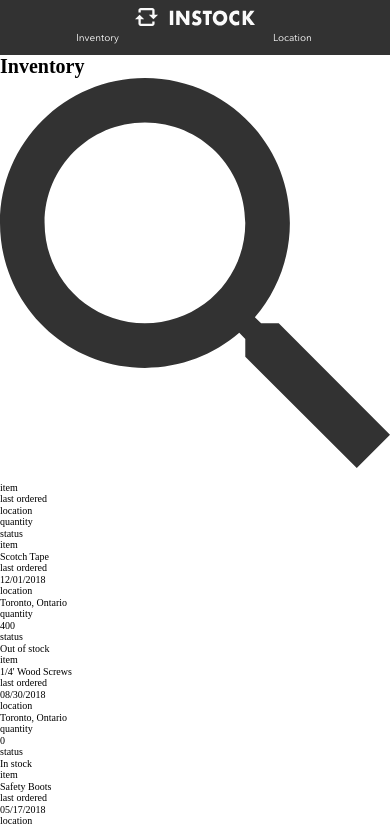
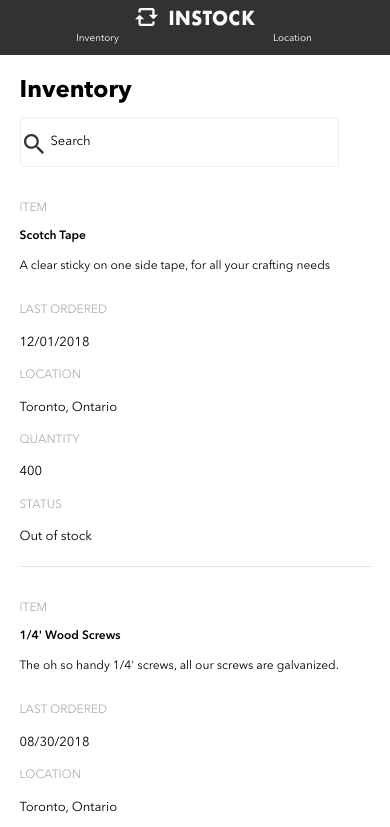
Before and after one commit to Michael-Maleki/InStock, a React (Create React App) app in the folder client/: page / in a window 390 px wide. Shown: the top 827 px of the page. Built offline with nearby package versions, Linux system fonts and the light colour scheme.

Commit message:
mobile-framework completed

```diff
--- a/client/src/components/Inventory/Inventory.js
+++ b/client/src/components/Inventory/Inventory.js
@@ -15,13 +15,13 @@ class Inventory extends React.Component {
   render() {
     console.log(this.state.data[0].name);
     return (
-      <>
+      <section className="inventory">
         <h1 className="inventory--heading">Inventory</h1>
         <div className="search-box">
             <img className="search-box__icon" src={searchIcon} alt="" />
-            <input className="search-box__input"/>
+            <input className="search-box__input" type="name" placeholder="Search" />
         </div>
-        <div className="inventory--categories">
+        <div className="inventory--categories top-display--categories">
             <div>item</div>
             <div>last ordered</div>
             <div>location</div>
@@ -29,7 +29,7 @@ class Inventory extends React.Component {
             <div>status</div>
         </div>
         <InventoryList listData = {this.state.data}/>
-      </>
+      </section>
     )
   }
 }
--- a/client/src/components/Inventory/InventoryList.js
+++ b/client/src/components/Inventory/InventoryList.js
@@ -11,20 +11,27 @@ class InventoryList extends React.Component {
       <>
         {this.props.listData.map((item) => {
           return(
-            <div>
-              <div>item</div>
-              <div>{item.name}</div>
-              <div>last ordered</div>
-              <div>{item.lastOrdered}</div>
-              <div>location</div>
-              <div>{item.location}</div>
-              <div>quantity</div>
-              <div>{item.quantity}</div>
-              <div>status</div>
-              <div>{(item.isInstock) ? 'In stock' : 'Out of stock'}</div>
+            <div key={item.id} className="inventory__items">
+
+              <div className="inventory__first-item">
+                <div className="inventory--categories">item</div>
+                <div className="inventory__products--details product-name">{item.name}</div>
+                <div className="inventory__products--details product-description">{item.description}</div>
+              </div>
+
+              <div className="inventory--categories">last ordered</div>
+              <div className="inventory__products--details">{item.lastOrdered}</div>
+
+              <div className="inventory--categories">location</div>
+              <div className="inventory__products--details">{item.location}</div>
+
+              <div className="inventory--categories">quantity</div>
+              <div className="inventory__products--details">{item.quantity}</div>
+
+              <div className="inventory--categories">status</div>
+              <div className="inventory__products--details">{(item.isInstock) ? 'In stock' : 'Out of stock'}</div>
             </div>
           )
-
         })}
       </>
     )
--- /dev/null
+++ b/client/src/components/Inventory/inventory.scss
@@ -0,0 +1,84 @@
+* {
+  @include font-family('AvenirRegular');
+}
+
+.top-display--categories {
+  display: none;
+}
+
+
+.inventory {
+
+  &--heading {
+    @extend %header-section;
+    @extend %margin--wrapper;
+    padding: 2rem 0 1rem 0;
+  }
+
+  &--categories {
+    //@extend %margin--wrapper;
+    //@extend %padding--mobile;
+    @include font-family('AvenirRegular');
+    @extend %paragraph-label;
+    color: $text-label-fill;
+    text-transform: uppercase;
+  }
+
+  &__items {
+    @extend %bottom-divider;
+    @extend %margin--wrapper;
+    display: flex;
+    flex-flow: column wrap;
+    justify-content: space-between;
+    height: 40rem;
+    padding: 2rem 0;
+  }
+
+  &__first-item {
+    display: flex;
+    flex-flow: column wrap;
+    justify-content: space-evenly;
+    height: 10rem;
+
+  }
+
+  &__products--details {
+    //@extend %margin--wrapper;
+    @extend %paragraph-regular;
+  }
+
+  .product-name {
+    @extend %paragraph-label;
+
+  }
+
+  .product-description {
+    font-size: 1.2rem;
+
+  }
+}
+
+
+.search-box {
+  &__icon {
+    width: 5%;
+    position: absolute;
+    top: 13.4rem;
+    left: 2.4rem;
+  }
+
+  &__input {
+    @extend %margin--wrapper;
+    @extend %paragraph-regular;
+    height: 5rem;
+    width: 82%;
+    border-radius: 4px;
+    border: 1px solid #efefef;
+    outline: none;
+    padding-left: 3rem;
+  }
+
+  &__input::placeholder {
+    color: black;
+  }
+}
--- a/client/src/css/Master.scss
+++ b/client/src/css/Master.scss
@@ -12,3 +12,6 @@
 
 // Imports the header styles from header component
 @import '../components/Header/header.scss';
+
+// Imports the inventory styles from inventory component
+@import '../components/Inventory/inventory.scss';
```
